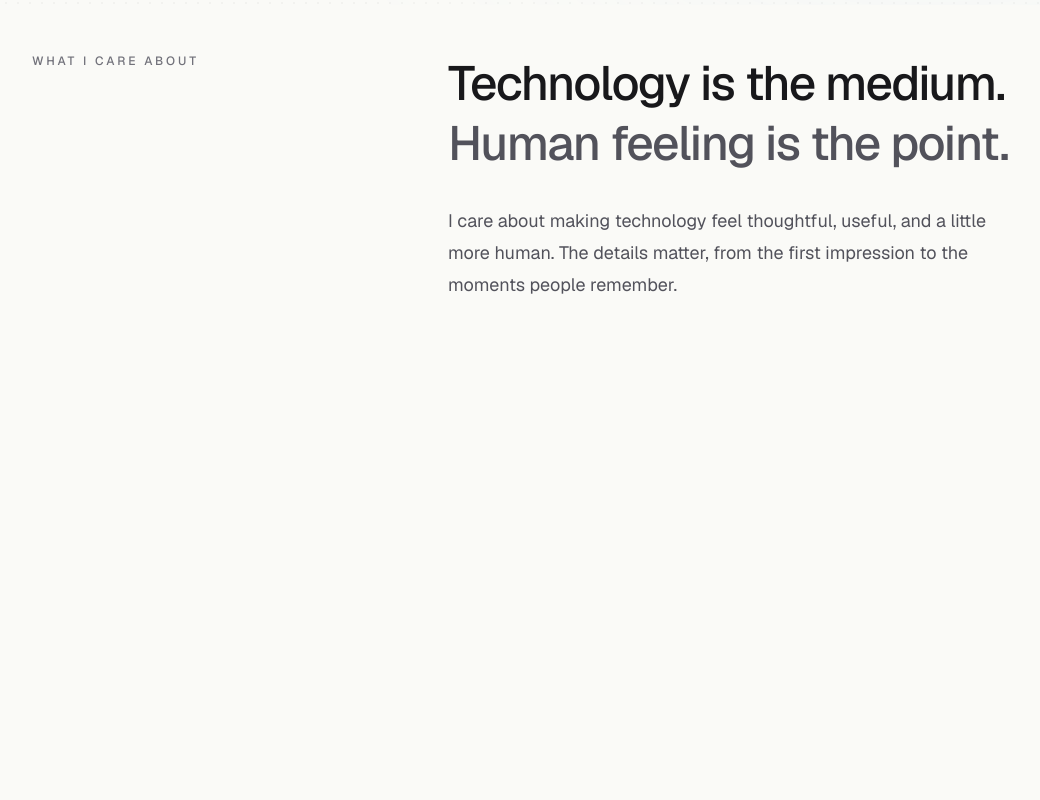
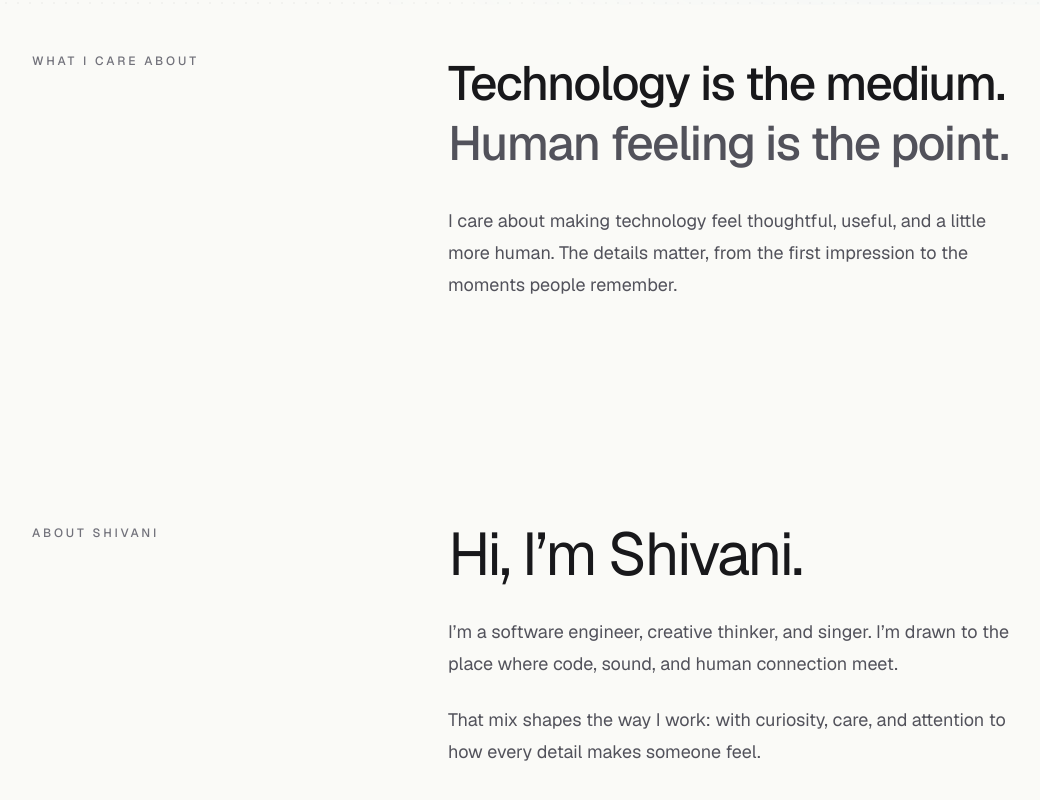
Before and after one commit to ishivanithakkar1/shivani-portfolio, a Next.js app: page / in a window 1280 px wide. Shown: the part 795-1595 px from the top of the page, without its empty margins (0-1040 px from the left). Before the commit the page ends 1320 px from the top, so only its background shows below. Built offline with nearby package versions, Linux system fonts and the light colour scheme.

Commit message:
feat: introduce identity section

```diff
--- a/app/page.tsx
+++ b/app/page.tsx
@@ -1,11 +1,13 @@
 import { Arrival } from "@/components/home/Arrival";
 import { Belief } from "@/components/home/Belief";
+import { Identity } from "@/components/home/Identity";
 
 export default function Home() {
   return (
     <main className="overflow-x-hidden">
       <Arrival />
       <Belief />
+      <Identity />
     </main>
   );
 }
--- /dev/null
+++ b/components/home/Identity.tsx
@@ -0,0 +1,42 @@
+import { Container } from "@/components/ui/Container";
+import { FadeIn } from "@/components/ui/FadeIn";
+import { Section } from "@/components/ui/Section";
+import { homeContent } from "@/content/home";
+
+export function Identity() {
+  return (
+    <Section id="identity" className="!py-0">
+      <Container>
+        <div className="grid gap-10 pb-24 md:grid-cols-12 md:gap-8 md:pb-32">
+          <div className="md:col-span-3">
+            <FadeIn>
+              <p className="text-xs font-medium uppercase tracking-[0.24em] text-text-muted">
+                {homeContent.identity.eyebrow}
+              </p>
+            </FadeIn>
+          </div>
+
+          <div className="md:col-span-8 md:col-start-5">
+            <FadeIn delay={0.1}>
+              <h2 className="text-balance text-4xl font-normal leading-[0.98] tracking-[-0.04em] text-text-primary md:text-6xl">
+                {homeContent.identity.headline}
+              </h2>
+            </FadeIn>
+
+            <FadeIn delay={0.2}>
+              <p className="mt-8 max-w-xl text-lg leading-8 text-text-secondary">
+                {homeContent.identity.introduction}
+              </p>
+            </FadeIn>
+
+            <FadeIn delay={0.3}>
+              <p className="mt-6 max-w-xl text-lg leading-8 text-text-secondary">
+                {homeContent.identity.perspective}
+              </p>
+            </FadeIn>
+          </div>
+        </div>
+      </Container>
+    </Section>
+  );
+}
--- a/content/home.ts
+++ b/content/home.ts
@@ -20,4 +20,13 @@ export const homeContent = {
         description:
             "I care about making technology feel thoughtful, useful, and a little more human. The details matter, from the first impression to the moments people remember.",
     },
+
+    identity: {
+        eyebrow: "About Shivani",
+        headline: "Hi, I’m Shivani.",
+        introduction:
+            "I’m a software engineer, creative thinker, and singer. I’m drawn to the place where code, sound, and human connection meet.",
+        perspective:
+            "That mix shapes the way I work: with curiosity, care, and attention to how every detail makes someone feel.",
+    },
 };
```
